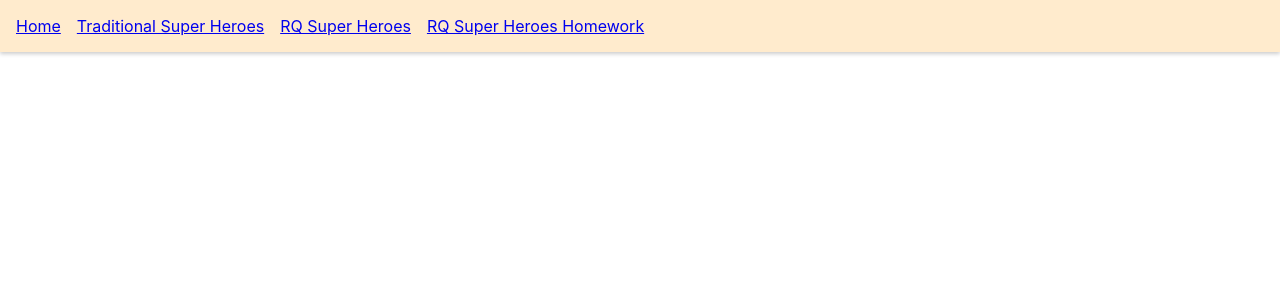
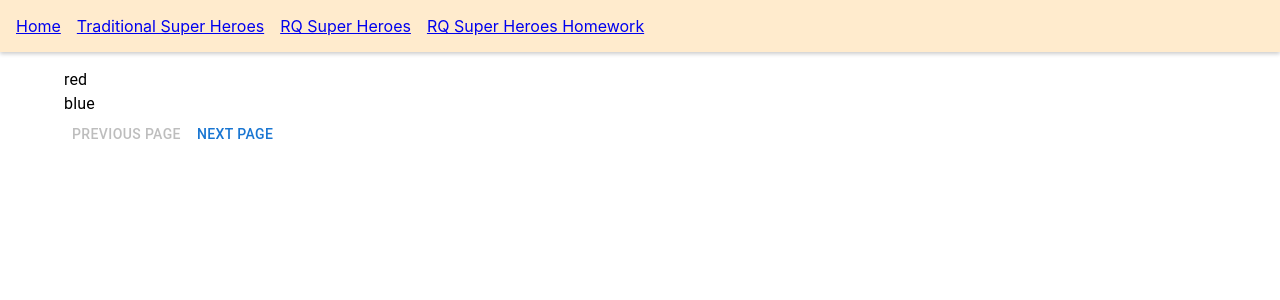
Before and after one commit to luisgcosta-runtimerev/React-Query-Tutorial, a React (Create React App) app: page /rq-pagineted in a window 1280 px wide. Shown: the top 300 px of the page. Built offline with nearby package versions, Linux system fonts and the light colour scheme; data requests are answered from the project's data file.

Commit message:
Paginated Queries´

```diff
--- a/src/App.js
+++ b/src/App.js
@@ -10,6 +10,7 @@ import RQSuperHero from './components/RQSuperHero';
 import ParallelQueries from './components/ParallelQueries';
 import DynamicParallelQueries from './components/DynamicParallelQueries';
 import DependentQueries from './components/DependentQueries';
+import PaginatedQueries from './components/PaginatedQueries';
 
 const queryClient = new QueryClient();
 
@@ -49,6 +50,7 @@ function App() {
               path="/rq-dependent"
               element={<DependentQueries email="vishwas@example.com" />}
             />
+            <Route path="/rq-pagineted" element={<PaginatedQueries />} />
           </Routes>
         </div>
       </Router>
--- /dev/null
+++ b/src/components/PaginatedQueries.js
@@ -0,0 +1,42 @@
+import React, { useState } from 'react';
+import { useQuery } from 'react-query';
+import axios from 'axios';
+import { Container, Typography, Button } from '@mui/material';
+
+const fetchColors = (page) =>
+  axios.get(`http://localhost:8000/colors?_limit=2&_page=${page}`);
+
+export default function PaginatedQueries() {
+  const [page, setPage] = useState(1);
+  const { isLoading, data, isError, error, isFetching } = useQuery(
+    ['colors', page],
+    () => fetchColors(page),
+    {
+      keepPreviousData: true,
+      refetchOnWindowFocus: false
+    }
+  );
+
+  if (isLoading) {
+    return <Typography>Loading...</Typography>;
+  }
+
+  if (isError) {
+    return <Typography>{error.message}</Typography>;
+  }
+
+  return (
+    <Container>
+      {data?.data.map((color) => (
+        <Typography key={color.id}>{color.label}</Typography>
+      ))}
+      <Button onClick={() => setPage(page - 1)} disabled={page === 1}>
+        Previous Page
+      </Button>
+      <Button onClick={() => setPage(page + 1)} disabled={page === 4}>
+        Next Page
+      </Button>
+      {isFetching && <Typography>Loading new page...</Typography>}
+    </Container>
+  );
+}
```
